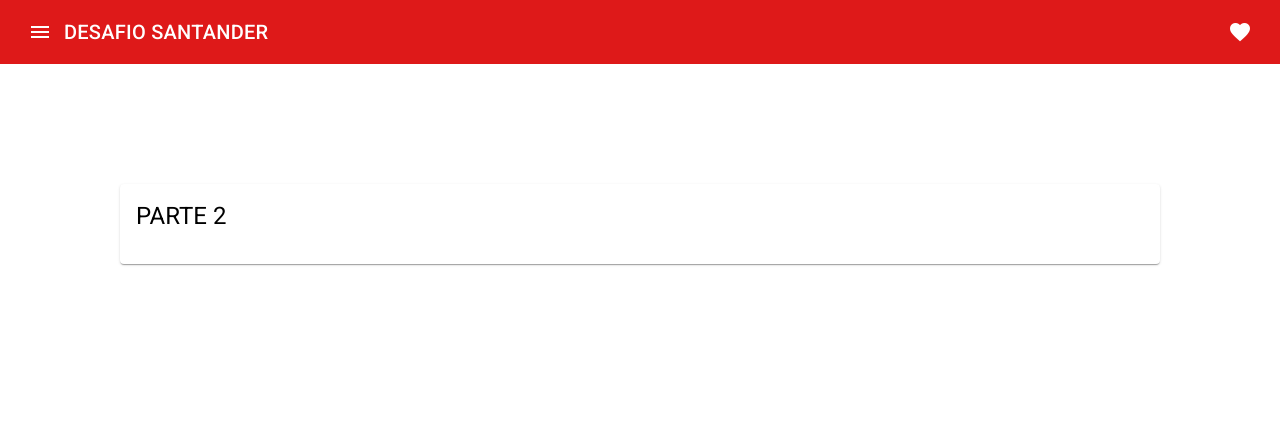
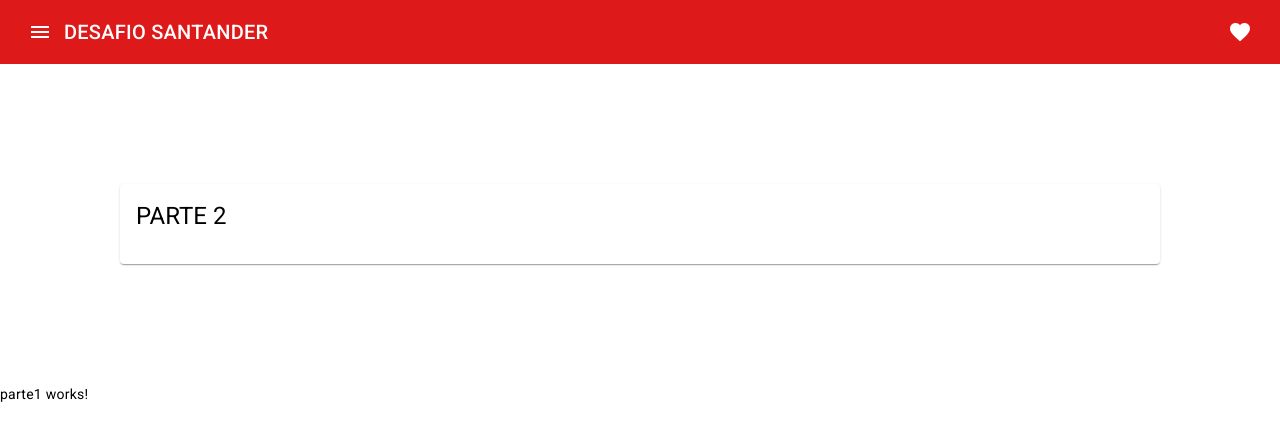
Before and after one commit to rsperlongo/desafio-santander, an Angular app: page / in a window 1280 px wide. Shown: the top 438 px of the page. Built offline with nearby package versions, Linux system fonts and the light colour scheme.

Commit message:
created parte2 component

```diff
--- a/src/app/app.component.html
+++ b/src/app/app.component.html
@@ -1,2 +1,3 @@
 <app-parte2></app-parte2>
+<app-parte1></app-parte1>
 <router-outlet></router-outlet>
--- a/src/app/app.module.ts
+++ b/src/app/app.module.ts
@@ -9,12 +9,14 @@
 import {MatButtonModule} from '@angular/material/button';
 import {MatToolbarModule} from '@angular/material/toolbar';
 import {MatCardModule} from '@angular/material/card';
+import { Parte1Component } from './parte1/parte1.component';
 
 
 @NgModule({
   declarations: [
     AppComponent,
     Parte2Component,
+    Parte1Component,
   ],
   imports: [
     BrowserModule,
--- /dev/null
+++ b/src/app/parte1/parte1.component.html
@@ -0,0 +1 @@
+<p>parte1 works!</p>
```
Also changed, not shown: src/app/parte1/parte1.component.ts (added, +10 -0 lines), src/app/parte1/parte1.component.scss (added), 1 other file (tests, documents, lock files or other folders).
